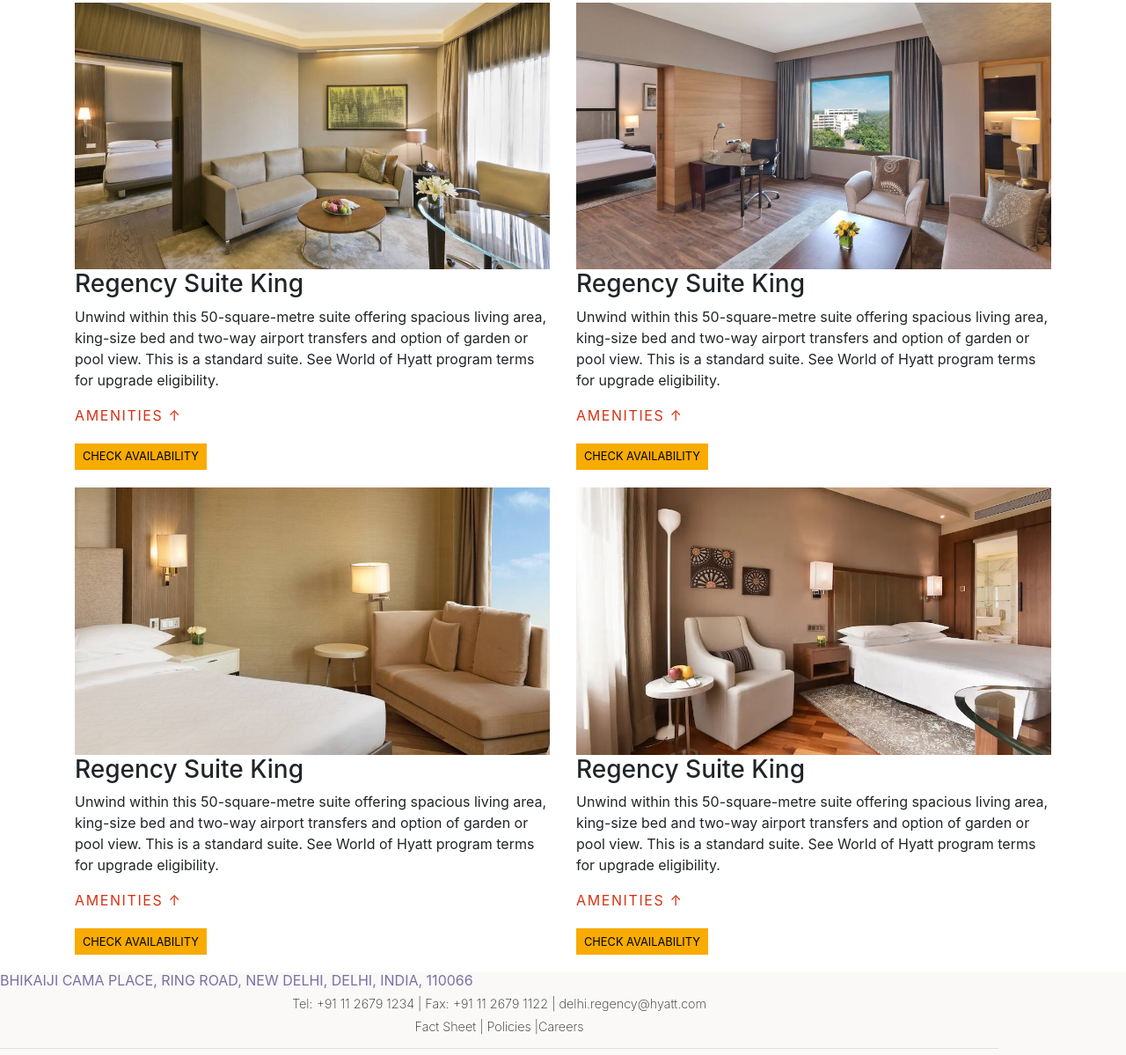
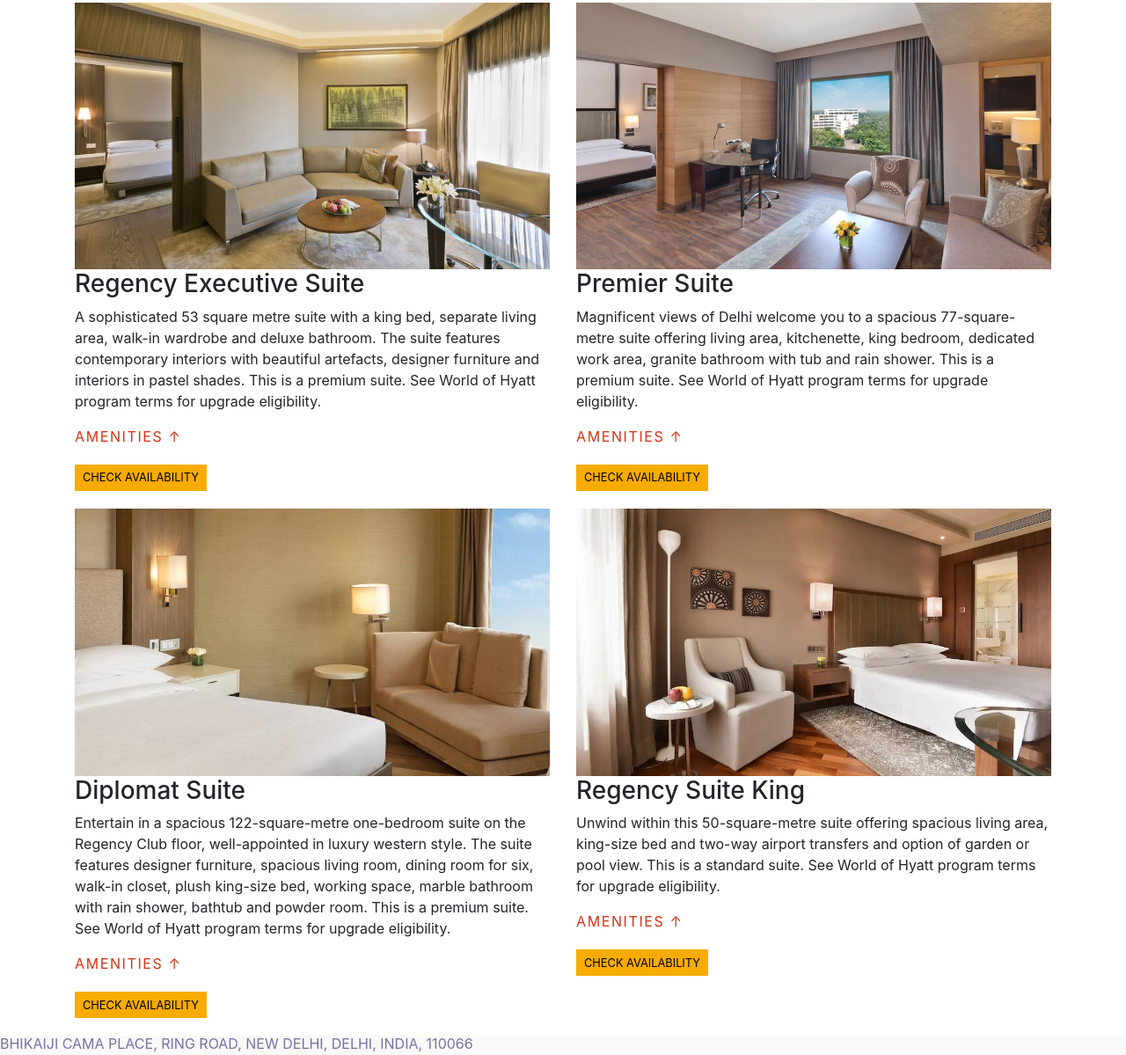
Before and after one commit to Umesh6361/Hyatt, a plain HTML site: page index.html in a window 1280 px wide. Shown: the part 1191-2390 px from the top of the page at 88% size. Drawn offline with nearby package versions, Linux system fonts and the light colour scheme.

Commit message:
on click check

```diff
--- a/index.html
+++ b/index.html
@@ -148,10 +148,10 @@
             <div class="col-sm-6">
                 <img src="assets/img3.jpg" class="img-fluid" alt="">
                 <div>
-                    <h3>Regency Suite King</h3>
-                    <p>Unwind within this 50-square-metre suite offering spacious living area, king-size bed and two-way
-                        airport transfers and option of garden or pool view. This is a standard suite. See World of
-                        Hyatt program terms for upgrade eligibility. </p>
+                    <h3>Regency Suite Terrace</h3>
+                    <p>This luxurious 91-square-metre suite features a king bed, separate living area, walk-in wardrobe,
+                        and a private terrace with a city or pool view. This is a premium suite. See World of Hyatt
+                        program terms for upgrade eligibility.</p>
                 </div>
                 <div>
                     <button type="button" class="btn-click toggle_btn">amenities &#x2191;</button>
@@ -191,10 +191,11 @@
             <div class="col-sm-6">
                 <img src="assets/img4.jpg" class="img-fluid" alt="">
                 <div>
-            <h3>Regency Suite King</h3>
-            <p>Unwind within this 50-square-metre suite offering spacious living area, king-size bed and two-way
-                airport transfers and option of garden or pool view. This is a standard suite. See World of
-                Hyatt program terms for upgrade eligibility. </p>
+                    <h3>Regency Executive Suite</h3>
+                    <p>A sophisticated 53 square metre suite with a king bed, separate living area, walk-in wardrobe and
+                        deluxe bathroom. The suite features contemporary interiors with beautiful artefacts, designer
+                        furniture and interiors in pastel shades. This is a premium suite. See World of Hyatt program
+                        terms for upgrade eligibility. </p>
                 </div>
                 <div>
                     <button type="button" class="btn-click toggle_btn">amenities &#x2191;</button>
@@ -230,10 +231,10 @@
             <div class="col-sm-6">
                 <img src="assets/img5.jpg" class="img-fluid" alt="">
                 <div>
-            <h3>Regency Suite King</h3>
-            <p>Unwind within this 50-square-metre suite offering spacious living area, king-size bed and two-way
-                airport transfers and option of garden or pool view. This is a standard suite. See World of
-                Hyatt program terms for upgrade eligibility. </p>
+                    <h3>Premier Suite</h3>
+                    <p>Magnificent views of Delhi welcome you to a spacious 77-square-metre suite offering living area,
+                        kitchenette, king bedroom, dedicated work area, granite bathroom with tub and rain shower. This
+                        is a premium suite. See World of Hyatt program terms for upgrade eligibility. </p>
                 </div>
                 <div>
                     <button type="button" class="btn-click toggle_btn">amenities &#x2191;</button>
@@ -273,10 +274,12 @@
             <div class="col-sm-6">
                 <img src="assets/img6.jpg" class="img-fluid" alt="">
                 <div>
-            <h3>Regency Suite King</h3>
-            <p>Unwind within this 50-square-metre suite offering spacious living area, king-size bed and two-way
-                airport transfers and option of garden or pool view. This is a standard suite. See World of
-                Hyatt program terms for upgrade eligibility. </p>
+                    <h3>Diplomat Suite</h3>
+                    <p>Entertain in a spacious 122-square-metre one-bedroom suite on the Regency Club floor,
+                        well-appointed in luxury western style. The suite features designer furniture, spacious living
+                        room, dining room for six, walk-in closet, plush king-size bed, working space, marble bathroom
+                        with rain shower, bathtub and powder room. This is a premium suite. See World of Hyatt program
+                        terms for upgrade eligibility. </p>
                 </div>
                 <div>
                     <button type="button" class="btn-click toggle_btn">amenities &#x2191;</button>
```
Lines whose indentation alone changed are shown as unchanged.
